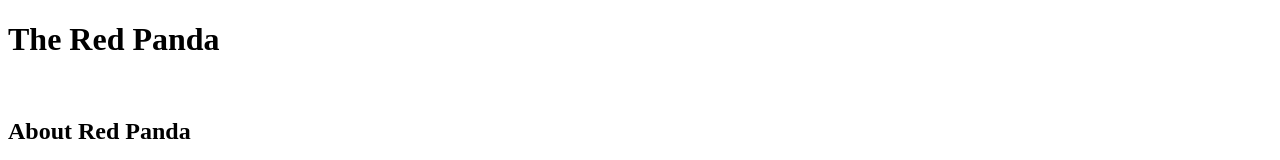
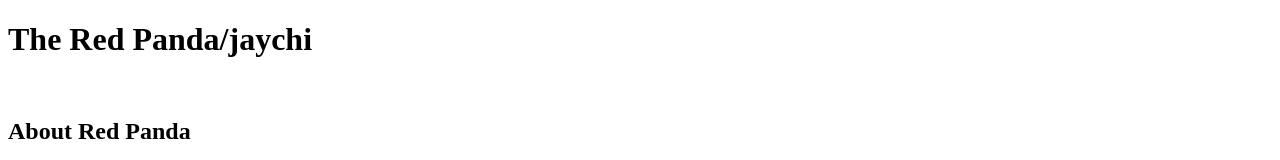
Before and after one commit to 182158/project4, a plain HTML site: page my-project/index.html in a window 1280 px wide. Shown: the top 160 px of the page. Drawn offline with Linux system fonts and the light colour scheme.

Commit message:
added jaychi

```diff
--- a/my-project/index.html
+++ b/my-project/index.html
@@ -6,7 +6,7 @@
 </head>
 
 <body>
-  <h1>The Red Panda</h1><br>
+  <h1>The Red Panda/jaychi</h1><br>
 
   <div id="introduction">
     <h2>About Red Panda</h2>
```
